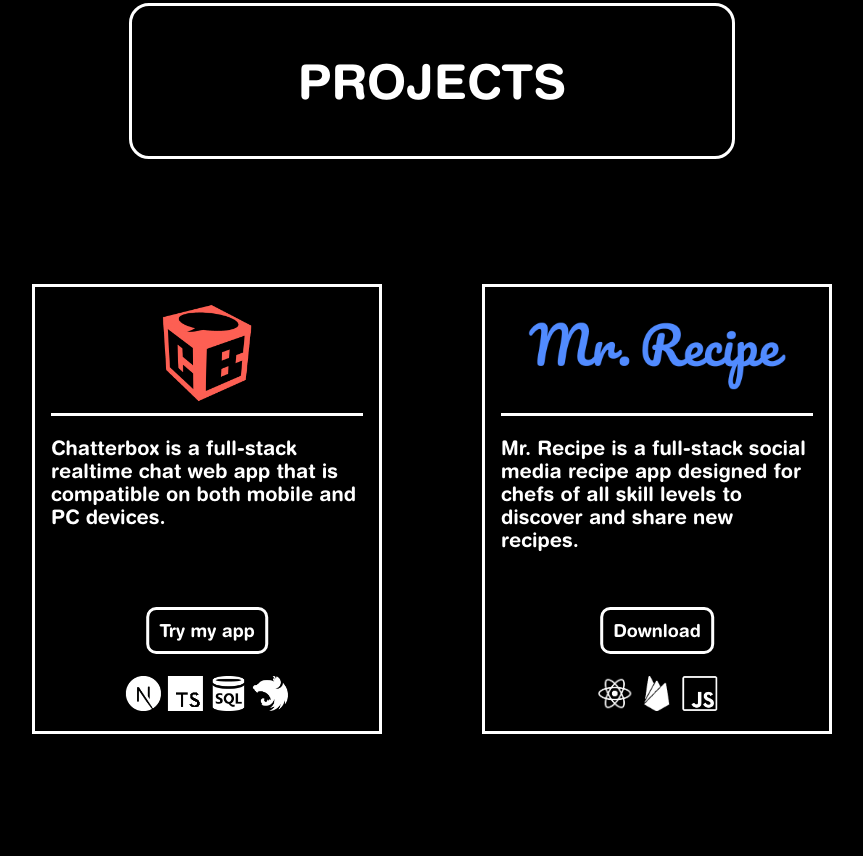
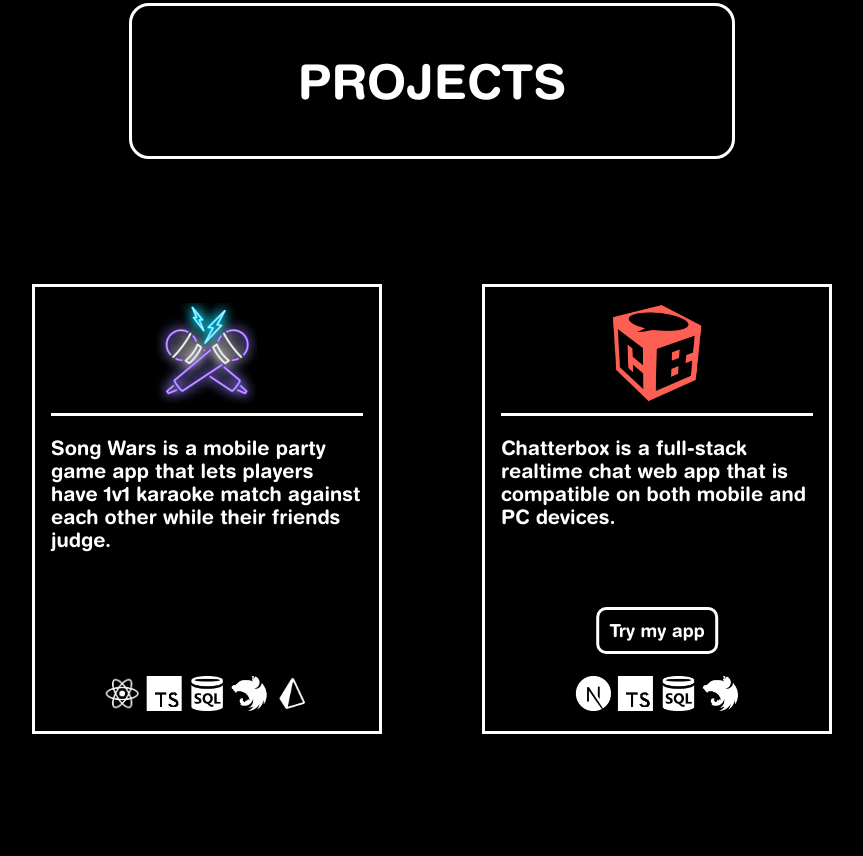
Before and after one commit to ewbyf/ewbyf.github.io, a plain HTML site: page index.html in a window 1280 px wide. Shown: the part 1929-2785 px from the top of the page, without its empty margins (208-1071 px from the left). Drawn offline with nearby package versions, Linux system fonts and the light colour scheme.

Commit message:
updated main site with songwars

```diff
--- a/index.html
+++ b/index.html
@@ -20,6 +20,7 @@
                         <li><div><a href="#about-me">ABOUT ME</a></div></li>
                         <li><a href="#projects">PROJECTS</a></li>
                         <li><a href="#contact">CONTACT</a></li>
+                        <li><div><a href="https://cooly.lol/games" target="_blank">GAMES</a></div></li>
                     </ul>
                 </div>
                 <div class="nav-button">
@@ -85,6 +86,37 @@
                 </div>
             </div>
             <div class="projects">
+                <div class="project-default show-on-scroll" style="margin-bottom: 0;" onclick="window.open('http:\/\/github.com/JasonXu314/tigerhacks-2023', '_blank');">
+                    <div class="project-title">
+                        <img src="img/songwars.png" alt="songwars">
+                        <p></p>
+                    </div>
+                    <div class="project-body">
+                        <p>Song Wars is a mobile party game app that lets players have 1v1 karaoke match against each other while their friends judge.</p>
+                    </div>
+                    <div class="project-skills">
+                        <div class="tooltip">
+                            <img src="img/rn.png" alt="rn">
+                            <span class="tooltiptext">React Native</span>
+                        </div>
+                        <div class="tooltip">
+                            <img src="img/typescript.png" alt="typescript">
+                            <span class="tooltiptext">TypeScript</span>
+                        </div>
+                        <div class="tooltip">
+                            <img src="img/sql.png" alt="sql">
+                            <span class="tooltiptext">MySQL</span>
+                        </div>
+                        <div class="tooltip">
+                            <img src="img/nestjs.png" alt="NestJS">
+                            <span class="tooltiptext">NestJS</span>
+                        </div>
+                        <div class="tooltip">
+                            <img src="img/prisma.png" alt="prisma">
+                            <span class="tooltiptext">Prisma</span>
+                        </div>
+                    </div>
+                </div>
                 <div class="project-default show-on-scroll" style="margin-bottom: 0;" onclick="window.open('http:\/\/github.com/ewbyf/chatterbox', '_blank');">
                     <div class="project-title">
                         <img src="img/chatterbox.png" alt="mrrecipe">
@@ -119,7 +151,7 @@
                         <p></p>
                     </div>
                     <div class="project-body">
-                        <p>Mr. Recipe is a full-stack social media recipe app designed for chefs of all skill levels to discover and share new recipes.</p>
+                        <p>Full-stack social media recipe app designed for chefs of all skill levels to discover and share new recipes.</p>
                     </div>
                     <button onclick="event.stopPropagation();"><a href="https://ewbyf.github.io/download-mrrecipe">Download</a></button>
                     <div class="project-skills">
@@ -143,7 +175,7 @@
                         <p></p>
                     </div>
                     <div class="project-body">
-                        <p>Power Pong is a modern version of the classic arcade game <a class="pong" onclick="event.stopPropagation();" href="https://ponggame.io/">Pong</a>, featuring powerups and modifiers to spice up the game.</p>
+                        <p>Modern version of the classic arcade game <a class="pong" onclick="event.stopPropagation();" href="https://ponggame.io/">Pong</a>, featuring powerups and modifiers to spice up the game.</p>
                     </div>
                     <div class="project-skills">
                         <div class="tooltip">
```
Also changed, not shown: img/prisma.png (added), img/songwars.png (added).
